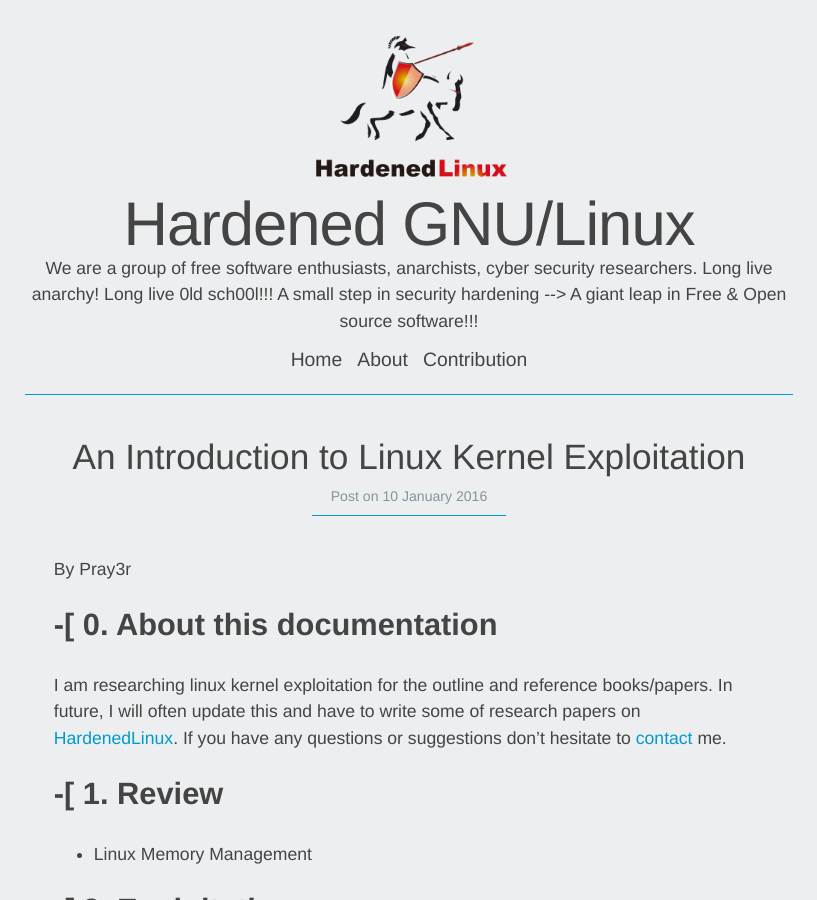
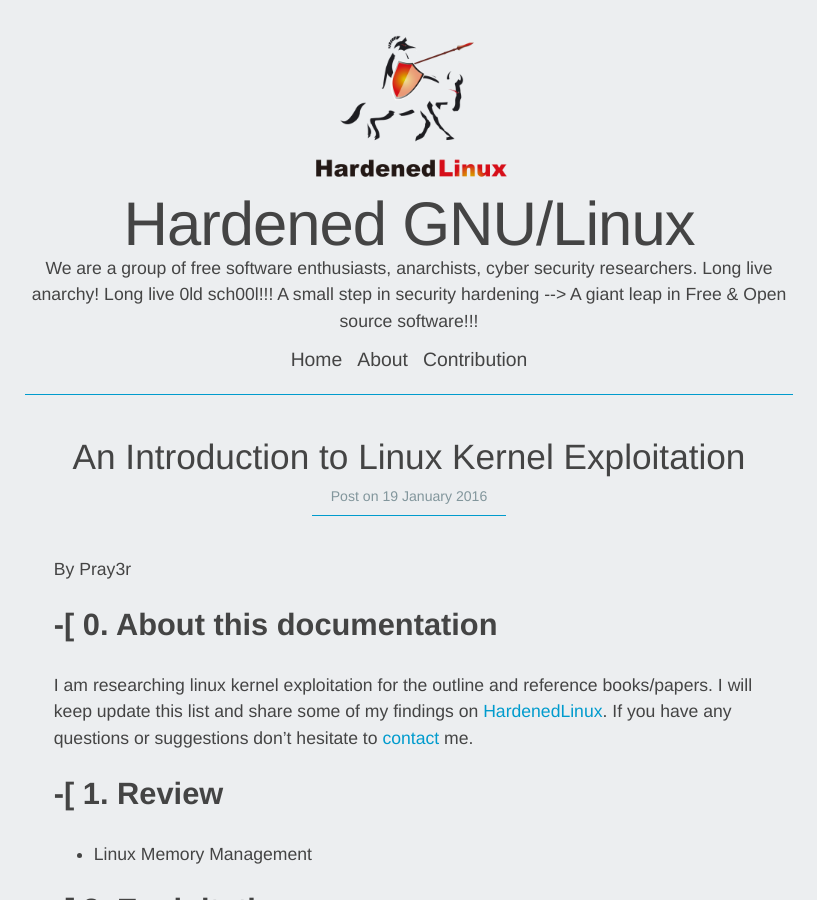
Before and after one commit to hardenedlinux/hardenedlinux.github.io, a Jekyll site: the page built from _posts/2016-01-19-an-introduction-to-linux-kernel-exploitation.markdown, in a window 1280 px wide and 900 px high. Shown: the whole window, without its empty margins (231-1048 px from the left). Built offline with Jekyll 4.4.1, drawn with Linux system fonts in a browser that asks for light colours; nearby versions of some CDN libraries.

Commit message:
Update 2016-01-19-an-introduction-to-linux-kernel-exploitation.markdown

```diff
--- a/_posts/2016-01-19-an-introduction-to-linux-kernel-exploitation.markdown
+++ b/_posts/2016-01-19-an-introduction-to-linux-kernel-exploitation.markdown
@@ -1,14 +1,14 @@
 ---
 layout: post
 title:  "An Introduction to Linux Kernel Exploitation"
-date:   2016-01-10 04:22:45
+date:   2016-01-19 12:06:45
 summary: The article about when I research linux kernel exploitation of the outline and reference books/papers.
 categories: system-security
 ---
 By Pray3r
 
 ### -[ 0. About this documentation
-I am researching linux kernel exploitation for the outline and reference books/papers. In future, I will often update this and have to write some of research papers on [HardenedLinux](http://hardenedlinux.org). If you have any questions or suggestions don't hesitate to [contact](mailto:pray3r.z@gmail.com) me.
+I am researching linux kernel exploitation for the outline and reference books/papers. I will keep update this list and share some of my findings on [HardenedLinux](http://hardenedlinux.org). If you have any questions or suggestions don't hesitate to [contact](mailto:pray3r.z@gmail.com) me.
 
 ### -[ 1. Review
 - Linux Memory Management
```
